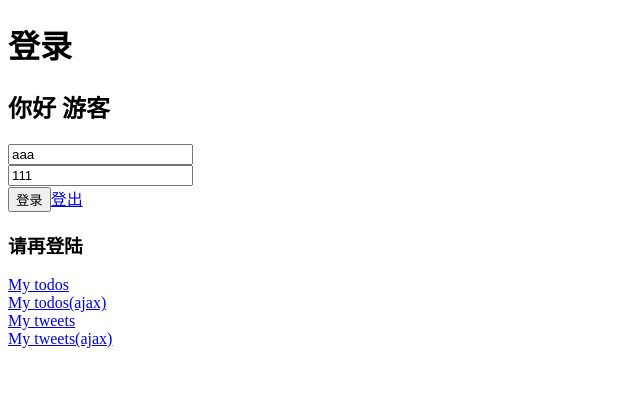
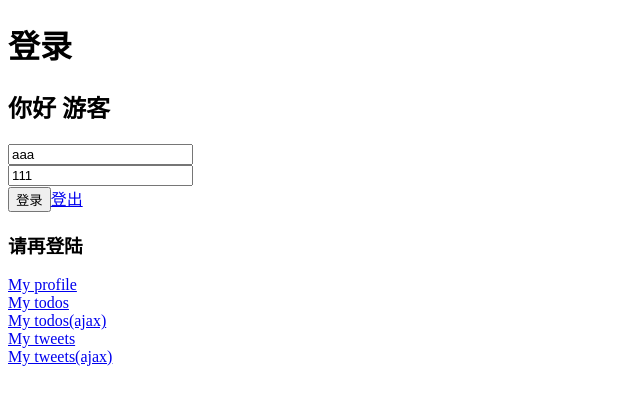
Before and after one commit to KiwiShow/PythonWeb, a Flask app: page /login in a window 1280 px wide. Shown: the top 405 px of the page, without its empty margins (0-640 px from the left). Run offline with Flask 2, Linux system fonts and the light colour scheme; data that the repository does not hold is empty.

Commit message:
+在login页面增加去profile页面的链接

```diff
--- a/server_normal_Flask/templates/login.html
+++ b/server_normal_Flask/templates/login.html
@@ -16,6 +16,8 @@
     </form>
     <h3>{{ result }}</h3>
     <!--方便调试-->
+    <a href="{{ url_for('.profile') }}">My profile</a>
+    <br>
     <a href="{{ url_for('todo.index') }}">My todos</a>
     <br>
     <a href="{{ url_for('ajax_todo.index') }}">My todos(ajax)</a>
```
